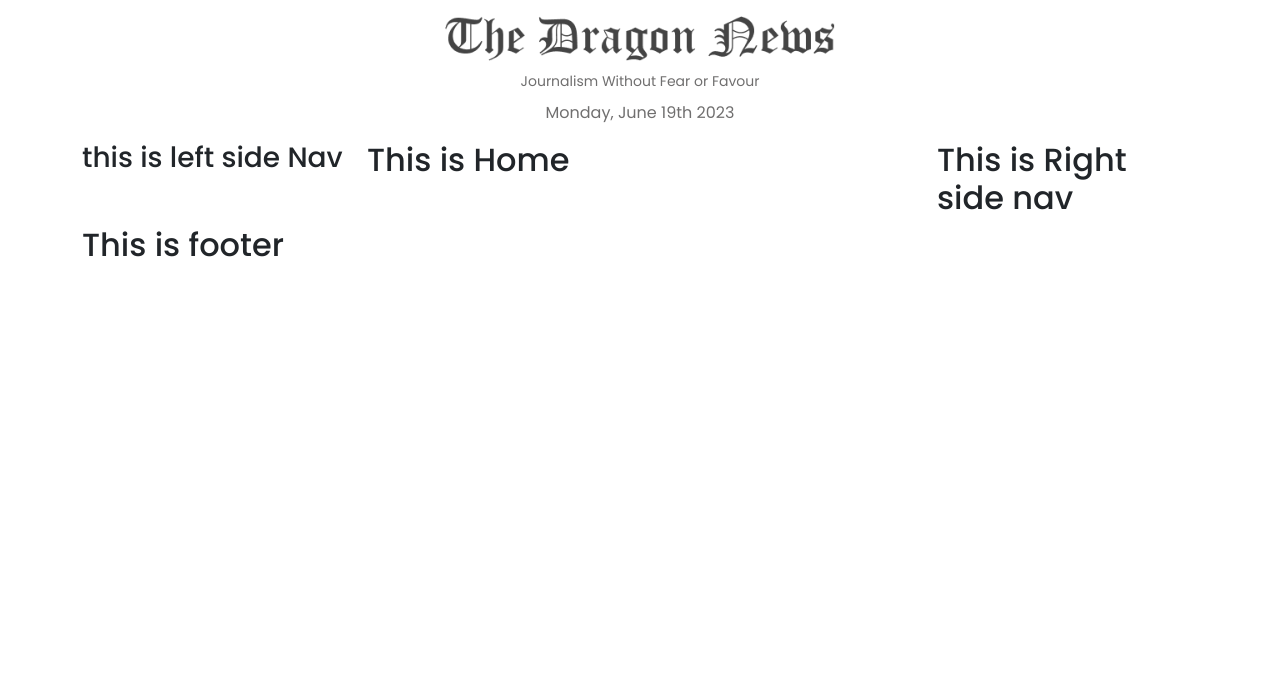
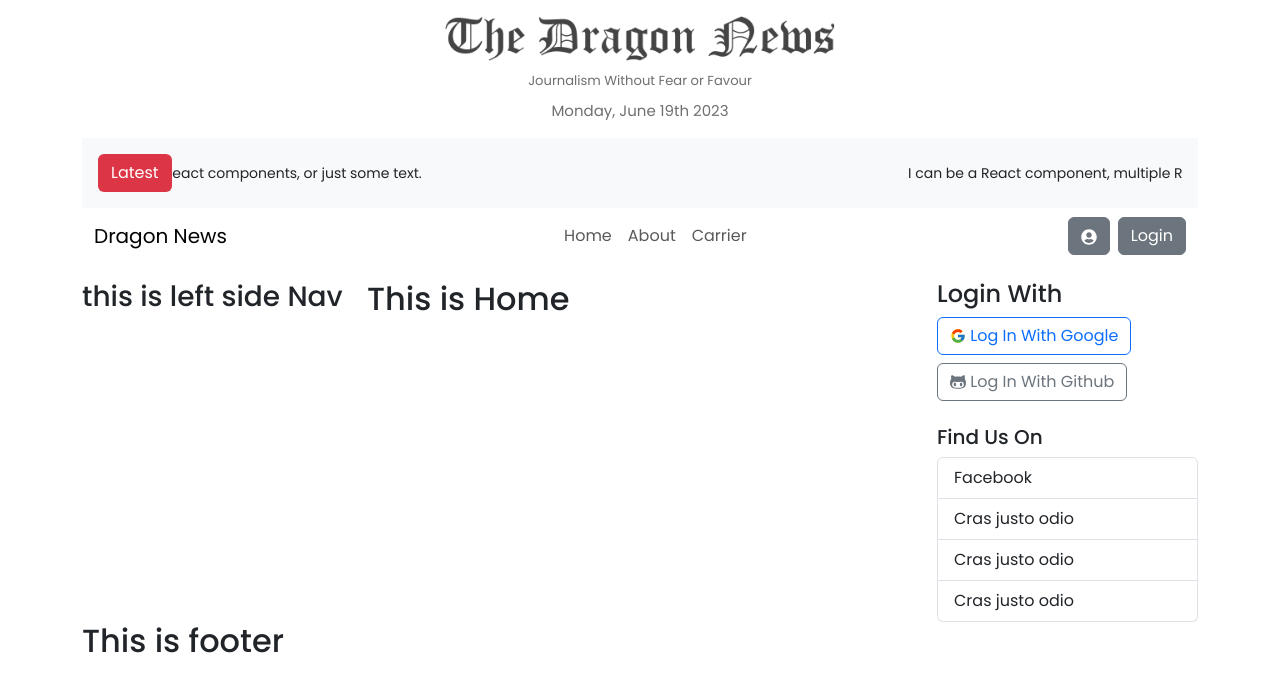
Before and after one commit to zannatul-rakib/the-dragon-news, a React (Vite) app: page / in a window 1280 px wide. Shown: the top 692 px of the page. Built offline with nearby package versions, Linux system fonts and the light colour scheme.

Commit message:
add this

```diff
--- a/package.json
+++ b/package.json
@@ -17,6 +17,8 @@
     "react": "^18.2.0",
     "react-bootstrap": "^2.7.4",
     "react-dom": "^18.2.0",
+    "react-fast-marquee": "^1.6.0",
+    "react-icons": "^4.9.0",
     "react-router-dom": "^6.13.0",
     "sort-by": "^1.2.0"
   },
--- a/src/components/Header/Header.jsx
+++ b/src/components/Header/Header.jsx
@@ -1,14 +1,25 @@
 import React from 'react';
 import logo from "../../assets/logo.png";
 import moment from 'moment';
+import Marquee from "react-fast-marquee";
+import MyNavbar from '../MyNavbar/MyNavbar';
 
 const Header = () => {
     return (
-        <div className='text-center my-3'>
-            <img style={{ height: "45px" }} src={logo} alt="" />
-            <p className='my-2 text-'><small>Journalism Without Fear or Favour</small></p>
-            <p>{moment().format("dddd, MMMM Do YYYY") }</p>
-        </div>
+        <div className='my-3'>
+            <div className='text-center'>
+                <img style={{ height: "45px" }} src={logo} alt="" />
+                <p className='my-2 text-'><small>Journalism Without Fear or Favour</small></p>
+                <p>{moment().format("dddd, MMMM Do YYYY")}</p>
+            </div>
+            <div className='bg-light p-3 d-flex justify-start'>
+                <button className="btn bg-danger text-white">Latest</button>
+                <Marquee>
+                    <small> I can be a React component, multiple React components, or just some text.</small>
+                </Marquee>
+            </div>
+            <MyNavbar/>
+       </div>
     );
 };
 
--- /dev/null
+++ b/src/components/MyNavbar/MyNavbar.jsx
@@ -0,0 +1,27 @@
+import React from 'react';
+import { Container, Nav, Navbar } from 'react-bootstrap';
+import {FaUserCircle} from 'react-icons/fa';
+
+const MyNavbar = () => {
+    return (
+        <Navbar collapseOnSelect expand="lg">
+      <Container>
+        <Navbar.Brand href="#home">Dragon News</Navbar.Brand>
+        <Navbar.Toggle aria-controls="responsive-navbar-nav" />
+        <Navbar.Collapse id="responsive-navbar-nav">
+          <Nav className="mx-auto">
+            <Nav.Link href="#home">Home</Nav.Link>
+            <Nav.Link href="#about">About</Nav.Link>
+            <Nav.Link href="#carrier">Carrier</Nav.Link>
+          </Nav>
+          <Nav>
+           <button className='btn btn-secondary me-2'><FaUserCircle/></button>
+           <button className='btn btn-secondary'>Login</button>
+          </Nav>
+        </Navbar.Collapse>
+      </Container>
+    </Navbar>
+    );
+};
+
+export default MyNavbar;
--- a/src/components/RightNav/RightNav.jsx
+++ b/src/components/RightNav/RightNav.jsx
@@ -1,9 +1,25 @@
 import React from 'react';
+import { Button, ListGroup } from 'react-bootstrap';
+import {FcGoogle} from "react-icons/fc"
+import {TfiGithub} from "react-icons/tfi"
 
 const RightNav = () => {
     return (
         <div>
-            <h2>This is Right side nav</h2>
+            <div className='mb-4'>
+                <h4 className='mb-2'>Login With</h4>
+                <Button variant="outline-primary" className='mb-2'><FcGoogle/> Log In With Google</Button> <br />
+                <Button variant="outline-secondary"><TfiGithub /> Log In With Github</Button>
+            </div>
+            <div>
+                <h5>Find Us On</h5>
+                <ListGroup>
+                    <ListGroup.Item as="li">Facebook</ListGroup.Item>
+                    <ListGroup.Item as="li">Cras justo odio</ListGroup.Item>
+                    <ListGroup.Item as="li">Cras justo odio</ListGroup.Item>
+                    <ListGroup.Item as="li">Cras justo odio</ListGroup.Item>
+                </ListGroup>
+            </div>
         </div>
     );
 };
--- a/src/index.css
+++ b/src/index.css
@@ -5,4 +5,5 @@
 }
 p {
   color: #706f6f;
+  font-size: 15px;
 }
```
Also changed, not shown: 1 other file (tests, documents, lock files or other folders).
